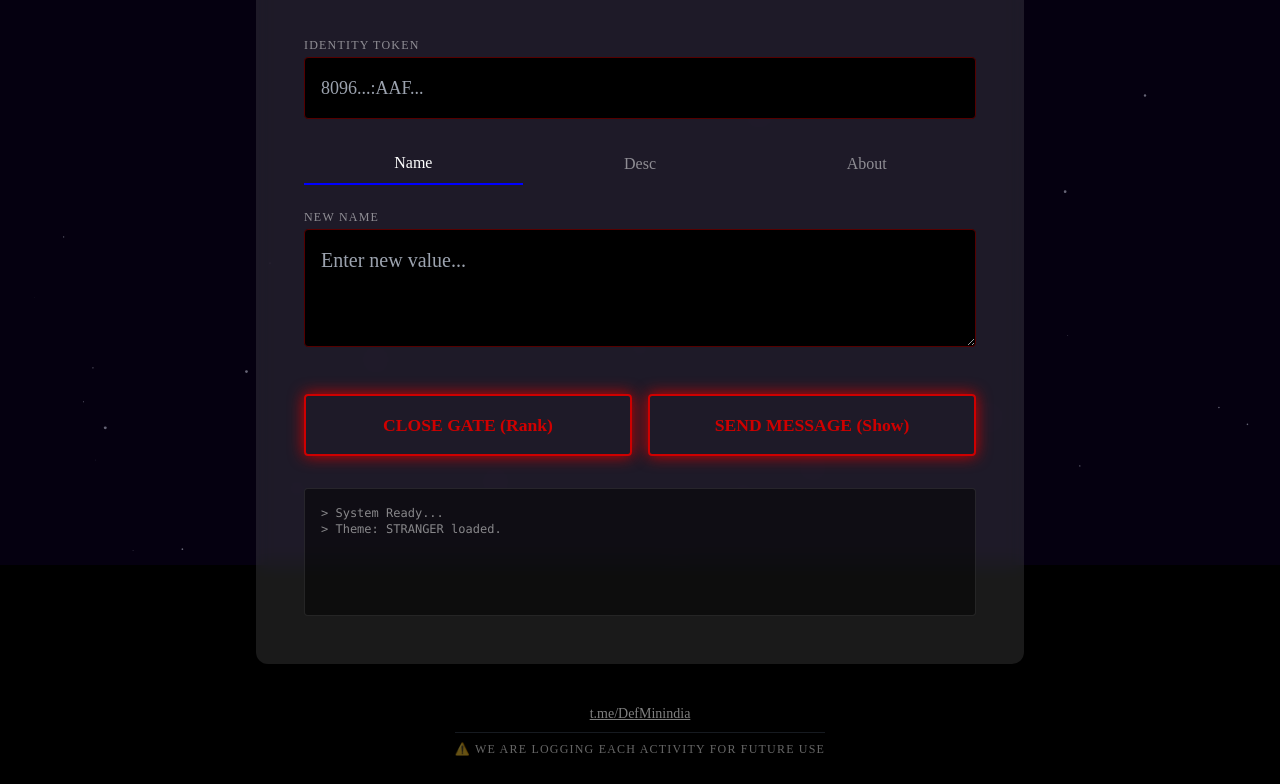
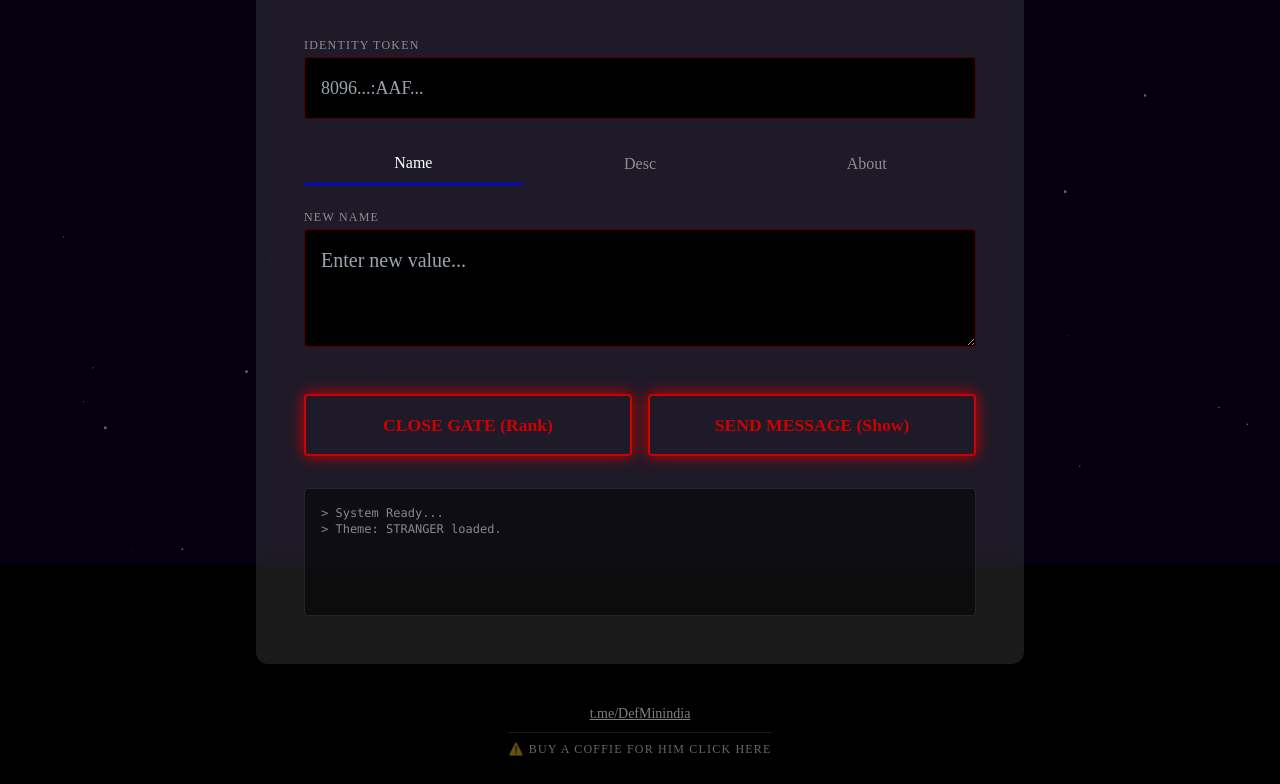
Before and after one commit to akborana3/tg-bot-name, a plain HTML site: page index.html in a window 1280 px wide. Shown: the part 235-1019 px from the top of the page. Drawn offline with nearby package versions, Linux system fonts and the light colour scheme; a web font is replaced by a local one.

Commit message:
Update index.html

```diff
--- a/index.html
+++ b/index.html
@@ -267,7 +267,7 @@
                     <a href="https://t.me/DefMinindia" class="underline hover:text-[var(--accent-color)]">t.me/DefMinindia</a>
                 </div>
                 <div class="text-xs opacity-40 uppercase tracking-widest border-t border-gray-700 pt-2 inline-block">
-                    ⚠️ We are logging each activity for future use
+                    ⚠️ BUY A COFFIE FOR HIM CLICK HERE
                 </div>
             </footer>
             `;
```
